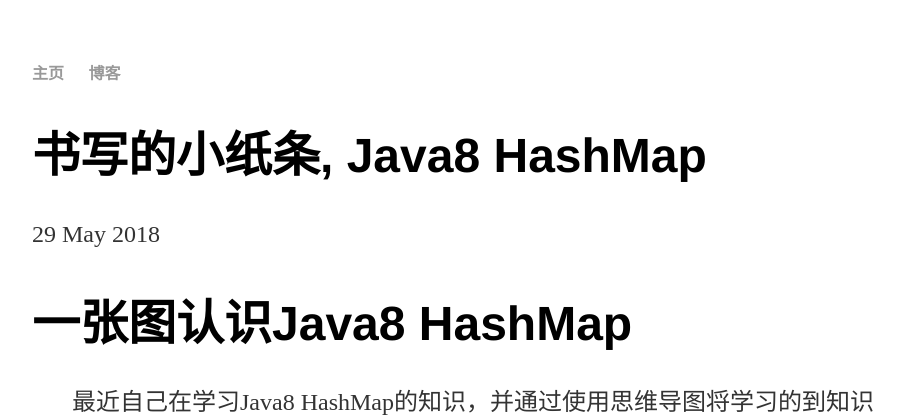
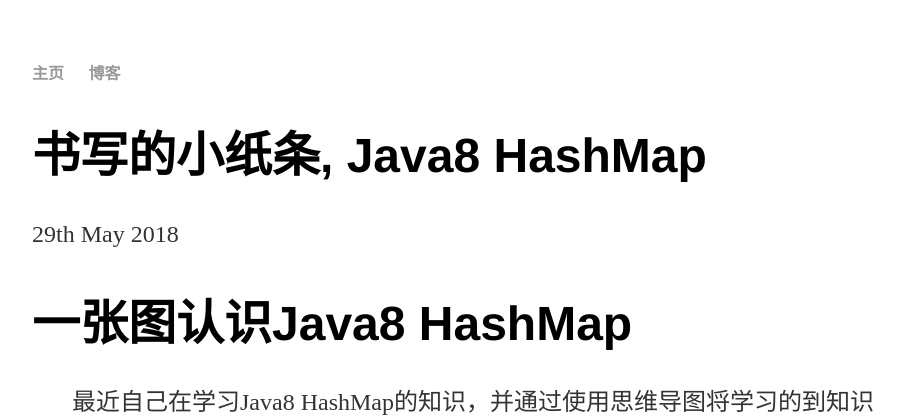
Before and after one commit to lizhaoxin/lizhaoxin.github.io, a Jekyll site: the page built from _posts/2018-05-29-Java8-HashMap.md, in a window 1280 px wide. Shown: the top 417 px of the page, without its empty margins (160-1064 px from the left). Built offline with Jekyll 4.4.1, drawn with Linux system fonts in a browser that asks for light colours.

Commit message:
Update post.html

```diff
--- a/_layouts/post.html
+++ b/_layouts/post.html
@@ -2,7 +2,7 @@
 layout: default
 ---
 <h1>{{ page.title }}</h1>
-<p class="meta">{{ page.date | date_to_string }}</p>
+<p class="meta">{{ page.date | date_to_string: "ordinal", "ZH" }}</p>
 
 <div class="post">
   {{ content }}
```
